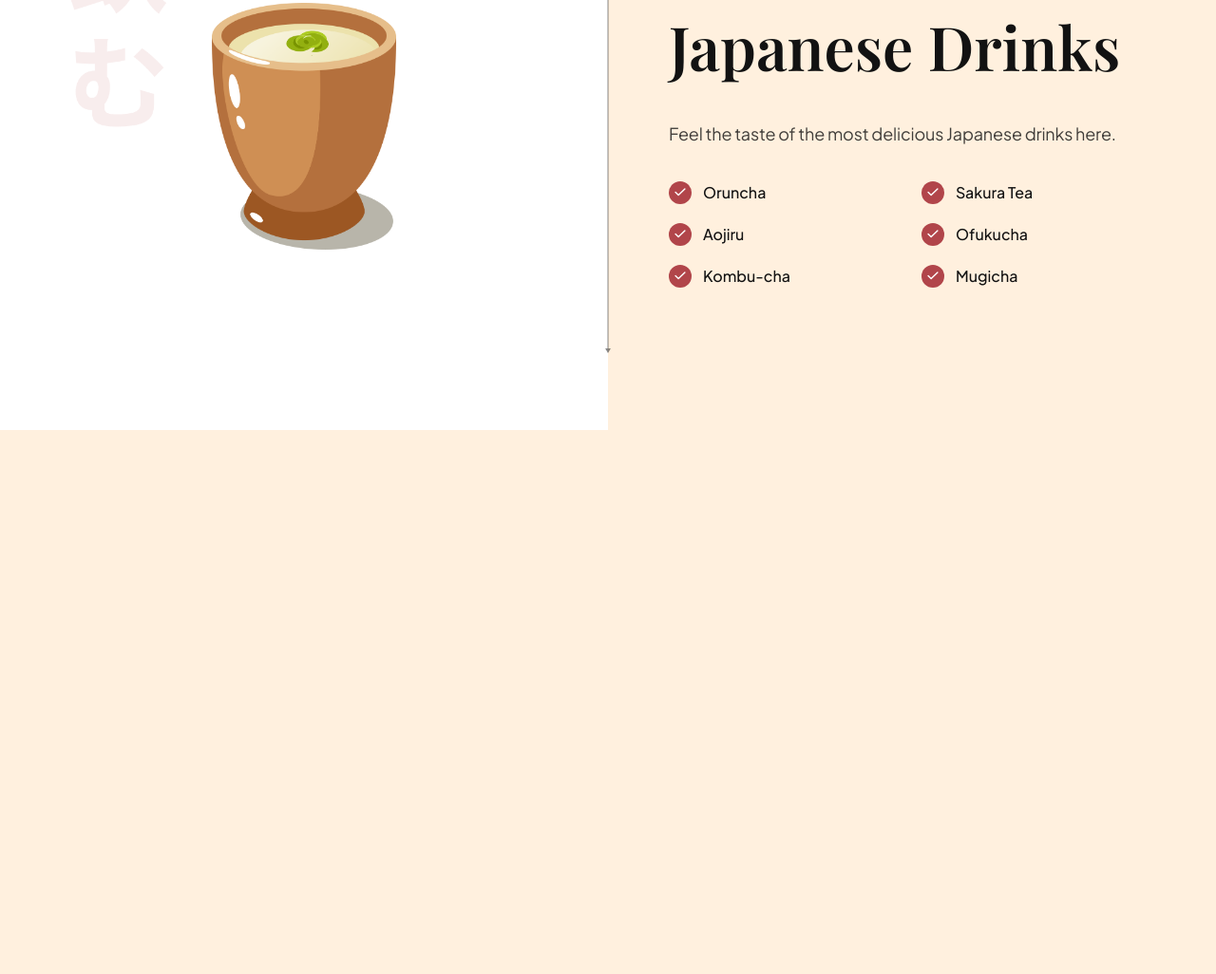
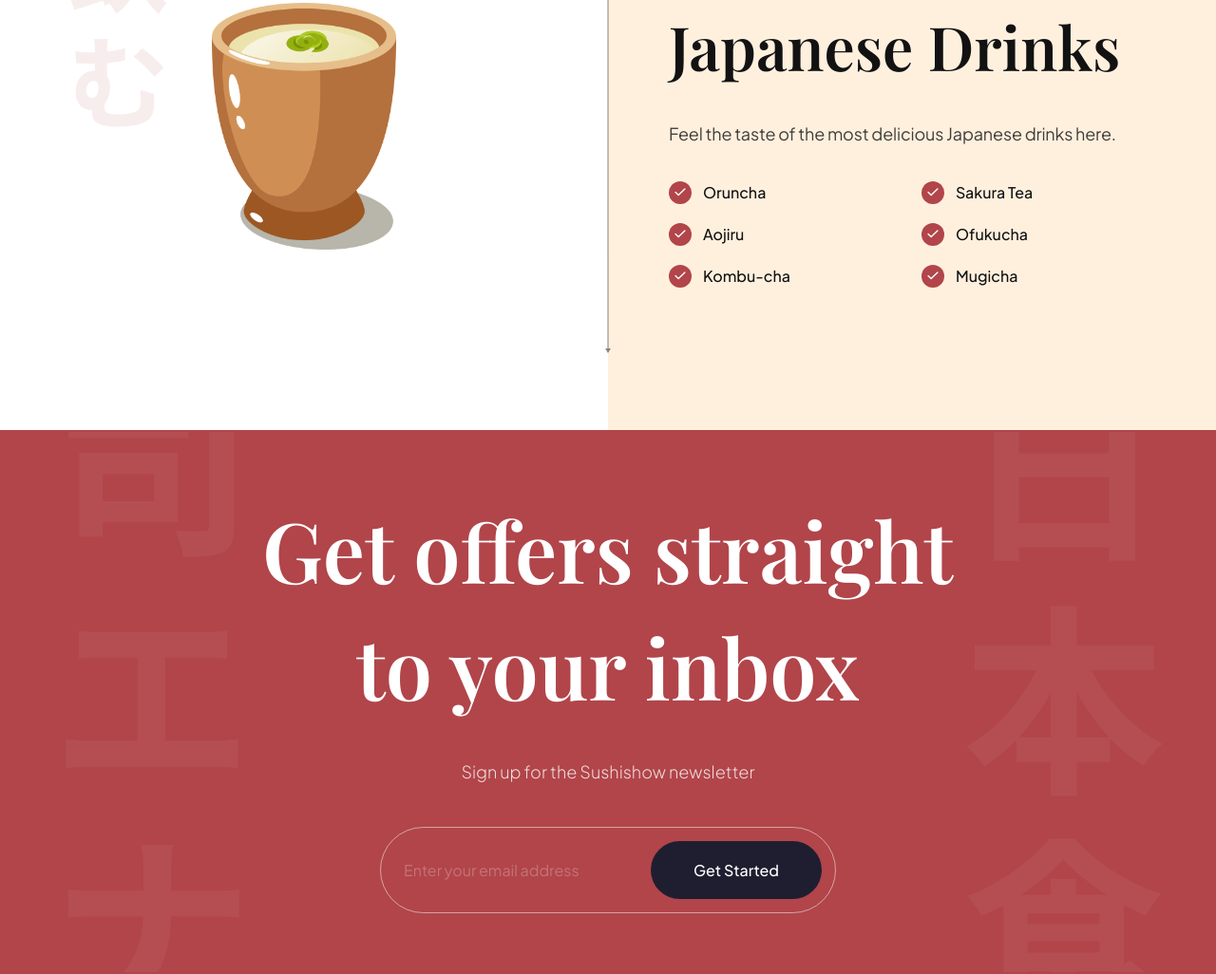
Before and after one commit to CodyJPerry/sushi-show, a website built with Vite: page index.html in a window 1280 px wide. Shown: the part 3243-4269 px from the top of the page at 95% size. Before the commit the page ends 3696 px from the top, so only its background shows below. Built offline with nearby package versions, Linux system fonts and the light colour scheme.

Commit message:
Add subscription section

```diff
--- a/css/sections/popular.css
+++ b/css/sections/popular.css
@@ -58,6 +58,7 @@
 .popular-foods__filter-btn:hover {
   background: var(--color-white);
   color: var(--primary-color);
+  cursor: pointer;
 }
 
 .popular-foods__catalogue {
--- a/css/sections/subscribe.css
+++ b/css/sections/subscribe.css
@@ -0,0 +1,71 @@
+.subscription {
+  padding: 64px;
+  background-color: var(--primary-color);
+  background-image: url('../../assets/subscribe_bg.png');
+  background-position: center;
+  background-repeat: no-repeat;
+  background-size: contain;
+  flex-direction: column;
+  overflow: hidden;
+}
+
+.subscription h2 {
+  font-size: 88px;
+  font-family: var(--playfair-display);
+  font-weight: 600;
+  line-height: 123px;
+  color: var(--color-white);
+  text-align: center;
+}
+
+.subscription p {
+  font-size: 18px;
+  font-family: var(--plus-jakarta-sans);
+  font-weight: 300;
+  line-height: 36px;
+  margin-top: 32px;
+  color: rgba(255, 255, 255, 0.8);
+}
+
+.subscription__form {
+  min-width: 480px;
+  margin-top: 40px;
+  padding: 14px 14px 14px 24px;
+  display: flex;
+  gap: 10px;
+  border: 1px solid rgba(255, 255, 255, 0.5);
+  border-radius: 46px;
+}
+
+.subscription__form input {
+  flex: 1;
+  font-size: 16px;
+  font-weight: 400;
+  font-family: var(--plus-jakarta-sans);
+  color: var(--color-white);
+  opacity: 0.5;
+  background: transparent;
+  border: none;
+  outline: none;
+}
+
+.subscription__form input::placeholder {
+  color: var(--color-white);
+  opacity: 0.5;
+}
+
+.subscription__form button {
+  padding: 20px;
+  min-width: 180px;
+  font-size: 16px;
+  font-weight: 500;
+  font-family: var(--plus-jakarta-sans);
+  color: var(--color-white);
+  text-align: center;
+  background: var(--black-400);
+  border-radius: 46px;
+  border: none;
+  outline: none;
+  cursor: pointer;
+
+}
--- a/index.html
+++ b/index.html
@@ -285,6 +285,16 @@
      </section>
   </section>
 
+  <section class="subscription flex-center" id="services">
+    <h2 data-aos="flip-down">Get offers straight <br /> to your inbox</h2>
+    <p data-aos="fade-up">Sign up for the Sushishow newsletter</p>
+
+    <div class="subscription__form" data-aos="fade-up">
+      <input type="text" placeholder="Enter your email address">
+      <button>Get Started</button>
+    </div>
+  </section>
+
   <script src="js/script.js" type="module"></script>
 </body>
 </html>
```
